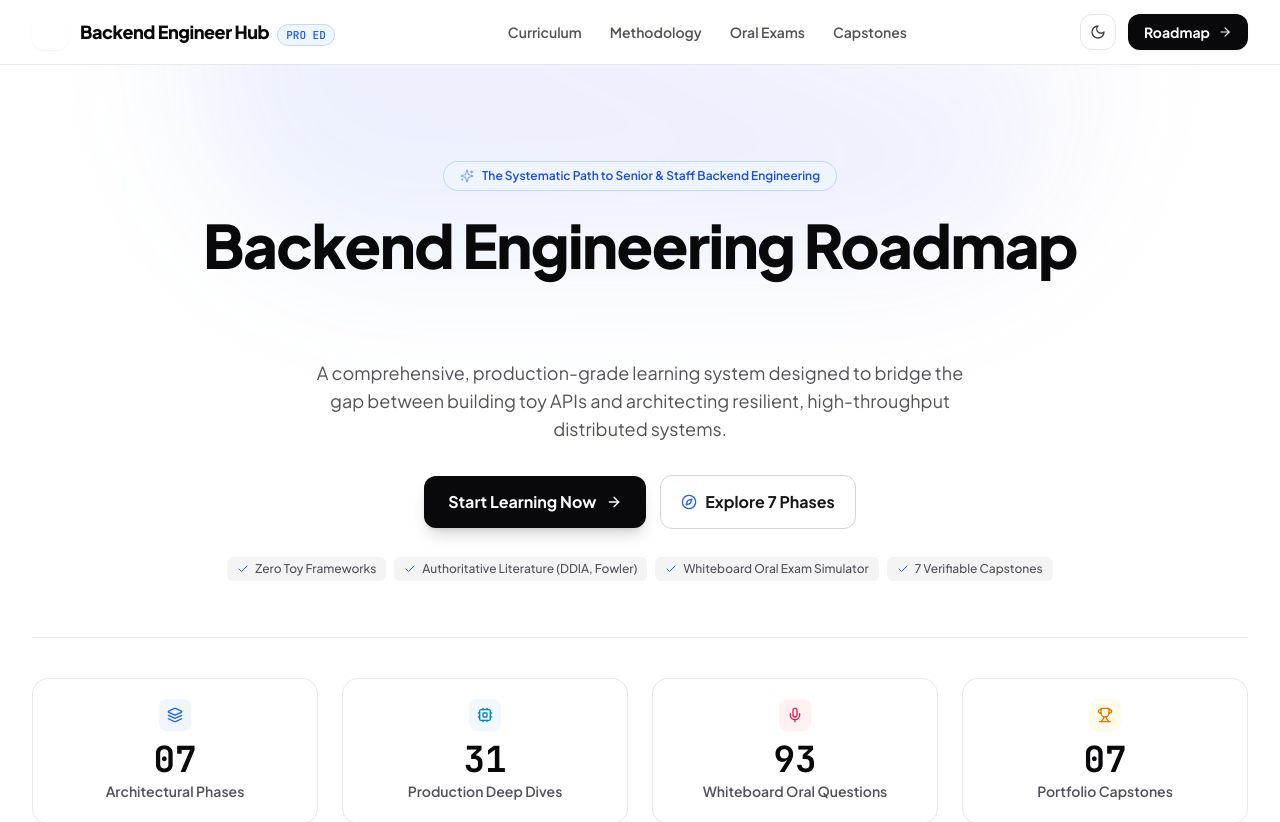
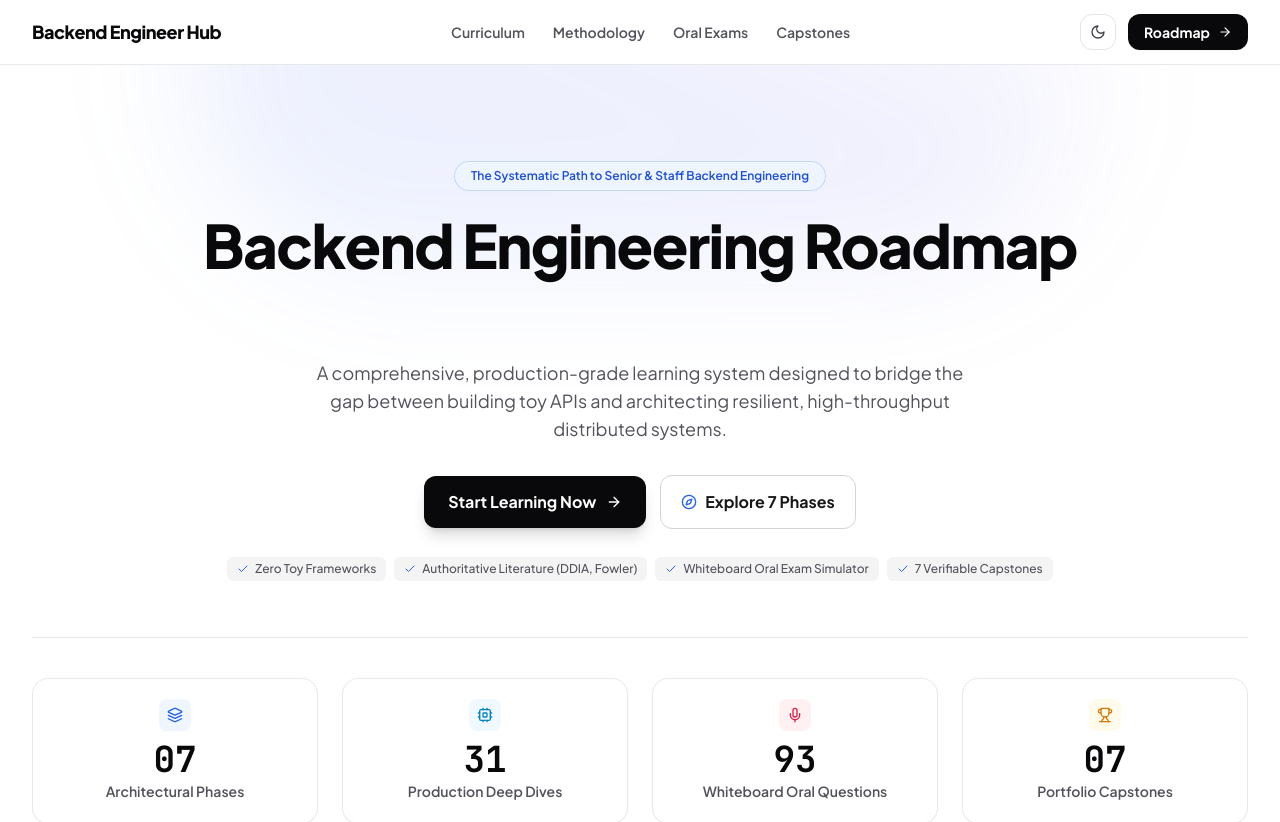
Before and after one commit to yared2124/Roadmap-Backend-Engineers, a Next.js app: page / in a window 1280 px wide. Shown: the top 822 px of the page. Built offline with nearby package versions, Linux system fonts and the light colour scheme.

Commit message:
fix(ui): remove all AI sparkle icons, artificial logo blocks, and resolve stale cache

```diff
--- a/src/components/CapstoneViewer.tsx
+++ b/src/components/CapstoneViewer.tsx
@@ -16,7 +16,6 @@ import {
   FolderGit2,
   ShieldCheck,
   ChevronRight,
-  Sparkles,
 } from "lucide-react";
 
 interface CapstoneViewerProps {
--- a/src/components/CommandPalette.tsx
+++ b/src/components/CommandPalette.tsx
@@ -11,7 +11,6 @@ import {
   Layers,
   HelpCircle,
   Clock,
-  Sparkles,
   Command,
   Sun,
   Moon,
@@ -378,7 +377,7 @@ export function CommandPalette({
       case "question":
         return <HelpCircle className="h-4 w-4 text-emerald-500" />;
       case "command":
-        return <Sparkles className="h-4 w-4 text-purple-500" />;
+        return <Command className="h-4 w-4 text-purple-500" />;
     }
   };
 
--- a/src/components/Header.tsx
+++ b/src/components/Header.tsx
@@ -56,9 +56,6 @@ export function Header({
           </button>
 
           <div className="flex items-center gap-2.5">
-            <div className="flex h-9 w-9 items-center justify-center rounded-lg bg-zinc-950 text-white font-mono font-bold text-base dark:bg-white dark:text-gray-950 shadow-xs">
-              B
-            </div>
             <div>
               <div className="flex items-center gap-2">
                 <span className="font-extrabold tracking-tight text-zinc-950 dark:text-white text-base sm:text-lg">
@@ -76,7 +73,7 @@ export function Header({
                 )}
               </div>
               <p className="hidden md:block text-xs font-semibold text-zinc-500 dark:text-gray-400">
-                Principal Engineer Roadmap • Curated Books • Real Practice
+                Principal Engineer Roadmap
               </p>
             </div>
           </div>
--- a/src/components/MockInterviewModal.tsx
+++ b/src/components/MockInterviewModal.tsx
@@ -12,7 +12,6 @@ import {
   Play,
   Pause,
   RotateCcw,
-  Sparkles,
   Trophy,
   ArrowRight,
   ShieldAlert,
@@ -273,7 +272,7 @@ export function MockInterviewModal({
                     onClick={handleRevealAnswer}
                     className="inline-flex items-center gap-2 rounded-xl bg-zinc-950 px-6 py-3.5 text-xs sm:text-sm font-extrabold text-white hover:bg-zinc-800 dark:bg-white dark:text-gray-950 dark:hover:bg-zinc-200 transition-all shadow-md active:scale-95"
                   >
-                    <Sparkles className="h-4 w-4" />
+                    <CheckCircle2 className="h-4 w-4" />
                     <span>I'm Done Speaking — Reveal Staff Rubric & Answer</span>
                   </button>
                 </div>
--- a/src/components/NotesDrawer.tsx
+++ b/src/components/NotesDrawer.tsx
@@ -8,7 +8,6 @@ import {
   Check,
   Download,
   Copy,
-  Sparkles,
   Bold,
   Italic,
   Code,
@@ -298,7 +297,7 @@ export function NotesDrawer({
             className="inline-flex items-center gap-1.5 rounded-lg bg-amber-100/70 px-2.5 py-1 text-xs font-bold text-amber-900 hover:bg-amber-100 dark:bg-amber-950/60 dark:text-amber-200 dark:hover:bg-amber-950/90 transition-colors shrink-0 font-mono"
             title="Inject structured architecture note template"
           >
-            <Sparkles className="h-3.5 w-3.5 text-amber-600 dark:text-amber-400" />
+            <FileText className="h-3.5 w-3.5 text-amber-600 dark:text-amber-400" />
             <span>Insert Senior Template</span>
           </button>
         </div>
--- a/src/components/PortfolioHome.tsx
+++ b/src/components/PortfolioHome.tsx
@@ -18,7 +18,6 @@ import {
   Moon,
   Sun,
   ChevronRight,
-  Sparkles,
   Trophy,
   PlayCircle,
   Activity,
@@ -59,17 +58,9 @@ export function PortfolioHome({
         <div className="mx-auto flex h-16 max-w-7xl items-center justify-between px-4 sm:px-6 lg:px-8">
           {/* Brand Logo */}
           <div className="flex items-center gap-3">
-            <div className="flex h-9 w-9 items-center justify-center rounded-xl bg-linear-to-tr from-blue-600 to-indigo-600 text-white font-mono font-bold text-base shadow-sm">
-              B
-            </div>
-            <div>
-              <span className="font-extrabold tracking-tight text-zinc-950 dark:text-white text-base sm:text-lg">
-                Backend Engineer Hub
-              </span>
-              <span className="hidden sm:inline-block ml-2 text-[11px] font-mono font-semibold text-blue-600 dark:text-blue-400 bg-blue-50 dark:bg-blue-950/60 px-2 py-0.5 rounded-full border border-blue-200 dark:border-blue-900">
-                PRO ED
-              </span>
-            </div>
+            <span className="font-extrabold tracking-tight text-zinc-950 dark:text-white text-base sm:text-lg">
+              Backend Engineer Hub
+            </span>
           </div>
 
           {/* Center Navigation Links (Desktop) */}
@@ -133,7 +124,6 @@ export function PortfolioHome({
 
             {/* Top Motivating Pill Badge */}
             <div className="inline-flex items-center gap-2 rounded-full border border-blue-500/25 bg-blue-50/90 px-4 py-1.5 text-xs font-semibold text-blue-700 dark:border-blue-400/25 dark:bg-blue-950/50 dark:text-blue-300 shadow-2xs backdrop-blur-md">
-              <Sparkles className="h-3.5 w-3.5 text-blue-600 dark:text-blue-400 animate-pulse" />
               <span>The Systematic Path to Senior & Staff Backend Engineering</span>
             </div>
 
@@ -936,7 +926,6 @@ export function PortfolioHome({
 
         <div className="relative mx-auto max-w-7xl px-4 sm:px-6 lg:px-8 text-center space-y-6">
           <div className="inline-flex items-center gap-2 rounded-full border border-blue-500/30 bg-blue-500/10 px-4 py-1.5 text-xs font-semibold text-blue-400">
-            <Sparkles className="h-3.5 w-3.5 text-blue-400" />
             <span>Ready for the Next Step in Your Career?</span>
           </div>
 
--- a/src/components/Sidebar.tsx
+++ b/src/components/Sidebar.tsx
@@ -3,7 +3,7 @@
 import React, { useState } from "react";
 import { ROADMAP_PHASES } from "../data/roadmap";
 import { RoadmapTopic } from "../types/roadmap";
-import { Check, ChevronDown, ChevronRight, PlayCircle, BookOpen, Trophy, FileText, Compass, Sparkles } from "lucide-react";
+import { Check, ChevronDown, ChevronRight, PlayCircle, BookOpen, Trophy, FileText, Compass } from "lucide-react";
 
 interface SidebarProps {
   activeTopicId: string;
--- a/src/components/VideoPlayer.tsx
+++ b/src/components/VideoPlayer.tsx
@@ -1,7 +1,7 @@
 "use client";
 
 import React, { useState } from "react";
-import { Youtube, Layers, PlayCircle, Sparkles, ArrowRight } from "lucide-react";
+import { Youtube, Layers, PlayCircle, ArrowRight } from "lucide-react";
 
 export interface VideoInfo {
   youtubeId: string;
@@ -55,7 +55,6 @@ export function VideoPlayer({
               </h3>
               {hasSecondary && (
                 <span className="inline-flex items-center gap-1 rounded-full bg-indigo-100/80 px-2.5 py-0.5 text-[10.5px] font-bold text-indigo-900 dark:bg-indigo-950/80 dark:text-indigo-200 font-mono border border-indigo-200 dark:border-indigo-800">
-                  <Sparkles className="h-3 w-3 text-indigo-600 dark:text-indigo-400" />
                   2-Part Deep Dive
                 </span>
               )}
--- a/src/components/VisualFlowchart.tsx
+++ b/src/components/VisualFlowchart.tsx
@@ -21,7 +21,6 @@ import {
   KeyRound,
   User,
   Workflow,
-  Sparkles,
 } from "lucide-react";
 
 interface VisualFlowchartProps {
@@ -90,8 +89,7 @@ export function VisualFlowchart({ flow }: VisualFlowchartProps) {
               <h3 className="text-xs sm:text-sm font-mono font-bold uppercase tracking-wider text-zinc-950 dark:text-white">
                 Visual System Architecture & Lifecycle
               </h3>
-              <span className="inline-flex items-center gap-1 rounded-full bg-blue-100 px-2 py-0.5 text-[10.5px] font-bold text-blue-900 dark:bg-blue-950/70 dark:text-blue-200 font-mono">
-                <Sparkles className="h-3 w-3 text-blue-600 dark:text-blue-400" />
+              <span className="inline-flex items-center gap-1 rounded-full bg-blue-100 px-2.5 py-0.5 text-[10.5px] font-bold text-blue-900 dark:bg-blue-950/70 dark:text-blue-200 font-mono">
                 Interactive Data Flow
               </span>
             </div>
```
